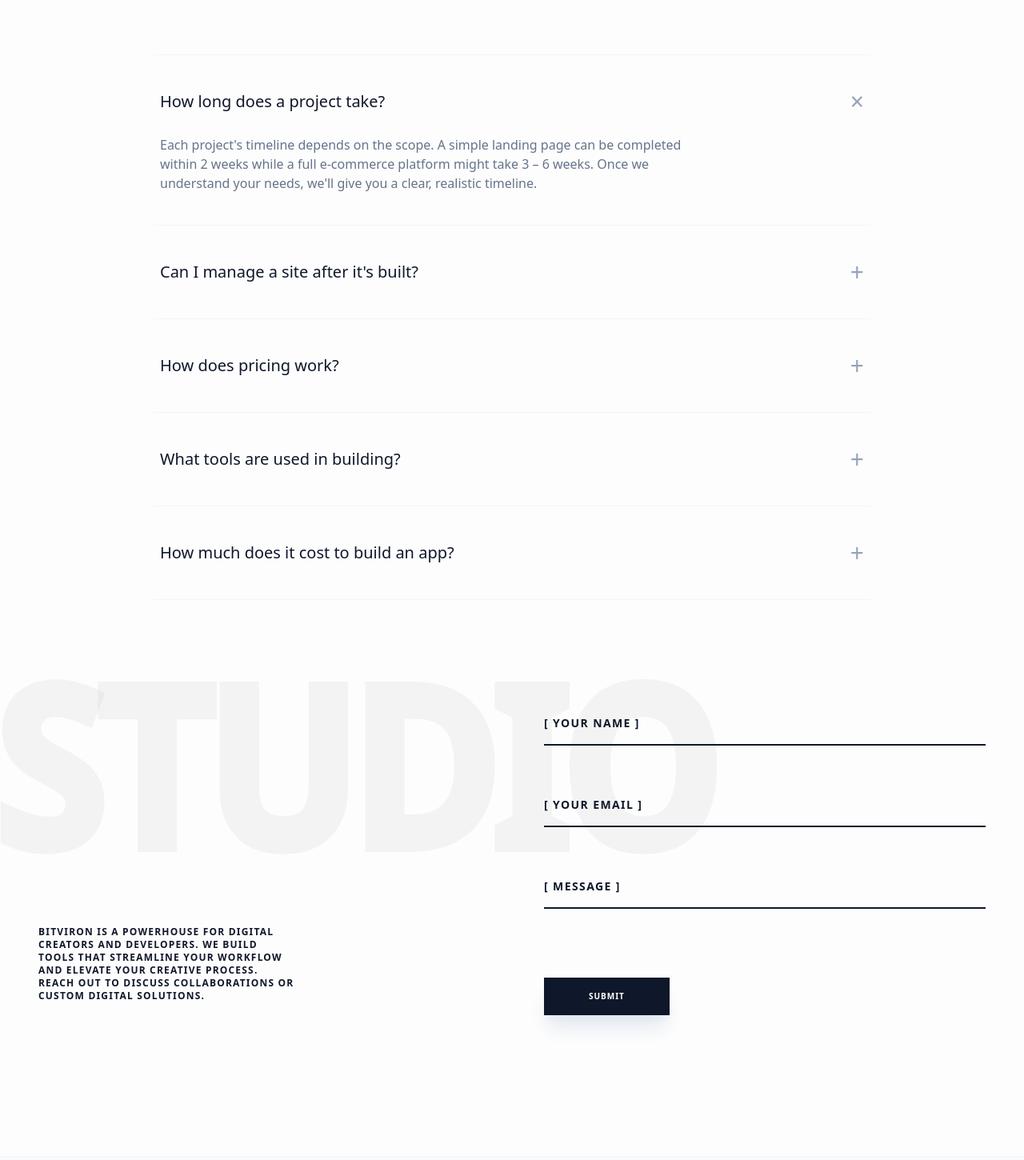
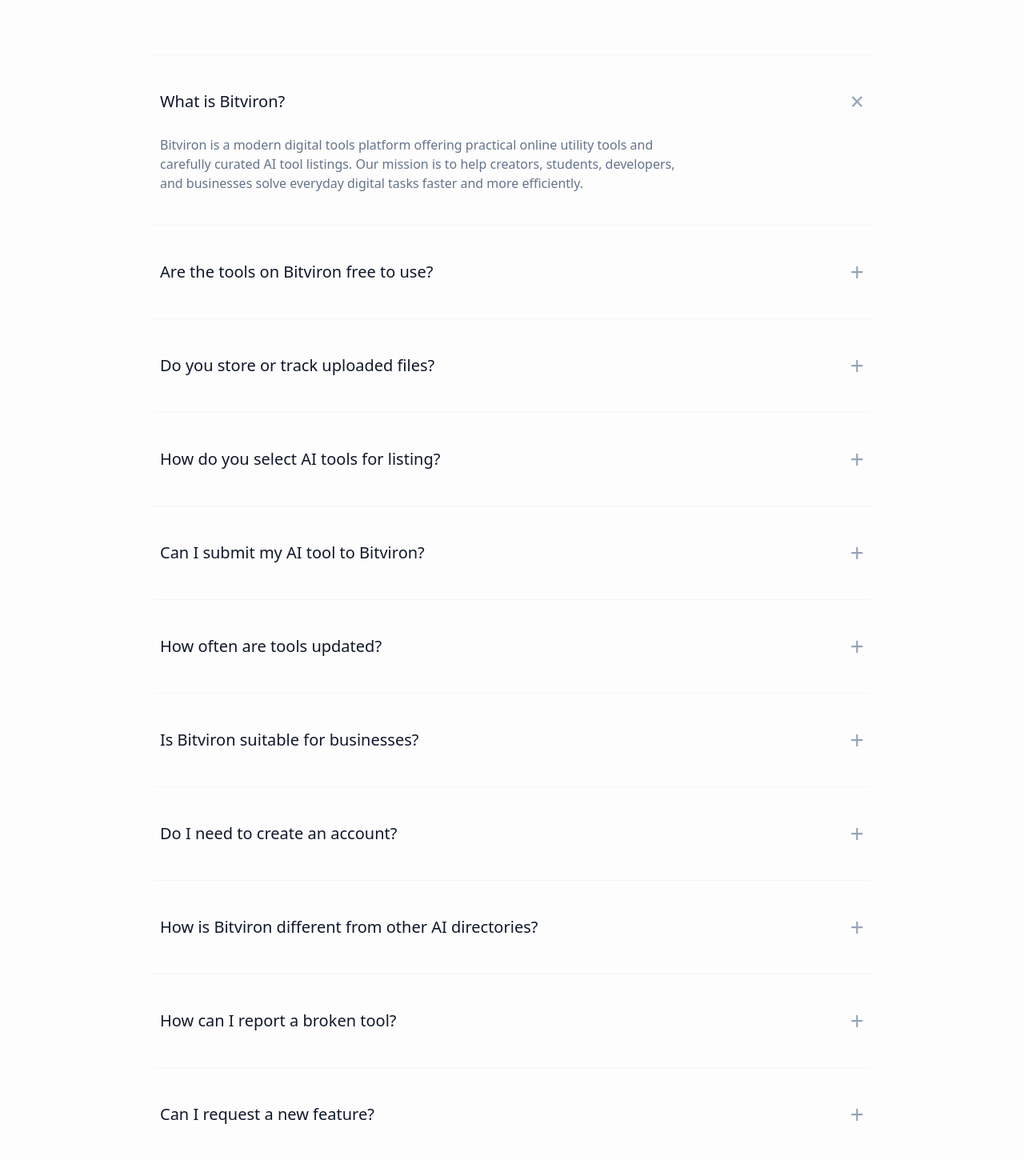
Before and after one commit to expelon/bitviron_saas, a Next.js app: page /contact in a window 1280 px wide. Shown: the part 1180-2630 px from the top of the page at 80% size. Built offline with nearby package versions, Linux system fonts and the light colour scheme.

Commit message:
upadte faq questions and answers

```diff
--- a/app/contact/page.tsx
+++ b/app/contact/page.tsx
@@ -48,24 +48,52 @@
 
 const faqs = [
     {
-        question: "How long does a project take?",
-        answer: "Each project's timeline depends on the scope. A simple landing page can be completed within 2 weeks while a full e-commerce platform might take 3 – 6 weeks. Once we understand your needs, we'll give you a clear, realistic timeline."
+        question: "What is Bitviron?",
+        answer: "Bitviron is a modern digital tools platform offering practical online utility tools and carefully curated AI tool listings. Our mission is to help creators, students, developers, and businesses solve everyday digital tasks faster and more efficiently."
     },
     {
-        question: "Can I manage a site after it's built?",
-        answer: "Yes, we build our sites using easy-to-use CMS platforms that allow you to manage and update your content without any technical knowledge. We also provide documentation and training to help you get started."
+        question: "Are the tools on Bitviron free to use?",
+        answer: "Most of our utility tools are completely free to use. In the future, some advanced features may be offered as premium options. Each tool page clearly states whether it is free or includes paid functionality. We believe in transparent pricing no hidden surprises."
     },
     {
-        question: "How does pricing work?",
-        answer: "Our pricing is tailored to the specific needs of each project. We offer competitive rates and transparent pricing models. We'll provide you with a detailed quote after we've discussed your requirements."
+        question: "Do you store or track uploaded files?",
+        answer: "User privacy is a top priority. Files uploaded to our tools (such as PDF or image utilities) are processed securely and are not permanently stored on our servers. Any temporary processing data is automatically deleted after completion. We do not use uploaded content for tracking or analytics."
     },
     {
-        question: "What tools are used in building?",
-        answer: "We use a variety of state-of-the-art tools and technologies to build high-performance websites and applications. Our stack includes React, Next.js, Tailwind CSS, and other modern frameworks."
+        question: "How do you select AI tools for listing?",
+        answer: "We review AI tools based on functionality, reliability, real-world usefulness, and overall quality. Instead of listing every available tool, we focus on adding solutions that genuinely help users improve productivity and workflow. Quality always comes before quantity."
     },
     {
-        question: "How much does it cost to build an app?",
-        answer: "The cost of building an app varies depending on its complexity and features. We'll work with you to understand your goals and budget, and provide you with a comprehensive proposal."
+        question: "Can I submit my AI tool to Bitviron?",
+        answer: "Yes. If you’ve built an AI tool or digital product, you can submit it for review. After evaluation, approved tools are added to our listings. We welcome innovative and problem-solving tools that align with our platform’s vision."
+    },
+    {
+        question: "How often are tools updated?",
+        answer: "Bitviron is actively maintained and updated. We regularly add new AI tools, refine listings, and improve our utility features to ensure the platform remains relevant and useful. Digital tools evolve quickly — and so do we."
+    },
+    {
+        question: "Is Bitviron suitable for businesses?",
+        answer: "Yes. Bitviron is built for individuals, startups, and growing businesses that want to improve productivity, streamline workflows, and simplify everyday digital operations. Whether you're managing documents, exploring AI tools, or automating small tasks, our platform is designed to save time and reduce complexity."
+    },
+    {
+        question: "Do I need to create an account?",
+        answer: "No account is required to use most of our tools. We focus on fast, frictionless access. Optional accounts may be introduced in the future for advanced features, saved preferences, or premium utilities but core tools will remain easily accessible."
+    },
+    {
+        question: "How is Bitviron different from other AI directories?",
+        answer: "Bitviron goes beyond simple AI tool listings. Alongside curated AI recommendations, we develop and maintain our own in-house digital utility tools. Instead of listing hundreds of tools without context, we prioritize clarity, real-world usefulness, and structured comparisons. Our goal is to create a focused productivity platform not just another directory."
+    },
+    {
+        question: "How can I report a broken tool?",
+        answer: "If you encounter a broken link, outdated listing, or inaccurate information, you can report it through our Contact page. Please include the tool name and issue details. We review reports promptly and keep the platform clean, updated, and reliable."
+    },
+    {
+        question: "Can I request a new feature?",
+        answer: "Yes. We actively welcome suggestions from our users. If there’s a tool you’d like us to build or an AI product you believe should be listed, reach out through our Contact page. Bitviron evolves based on community input and practical needs."
+    },
+    {
+        question: "Is Bitviron constantly evolving?",
+        answer: "Absolutely. The digital tools landscape changes rapidly, and so do we. We regularly add new AI tools, refine existing listings, and enhance our utilities to ensure the platform remains modern and useful. Our long-term vision is continuous improvement not static growth."
     }
 ];
 
```
